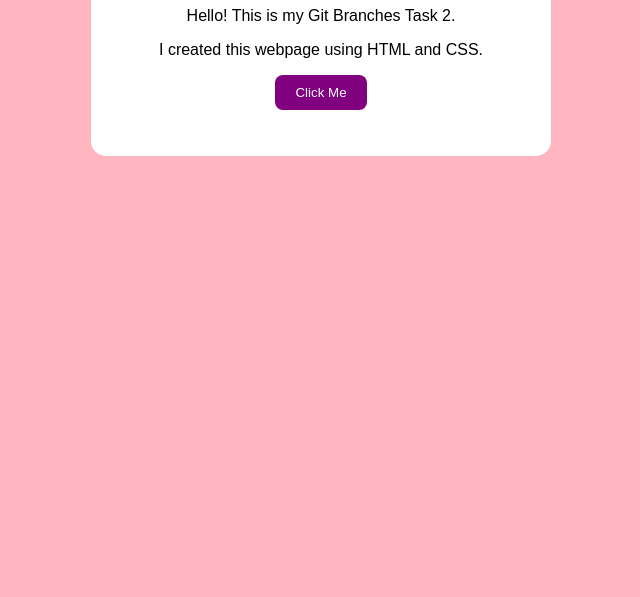
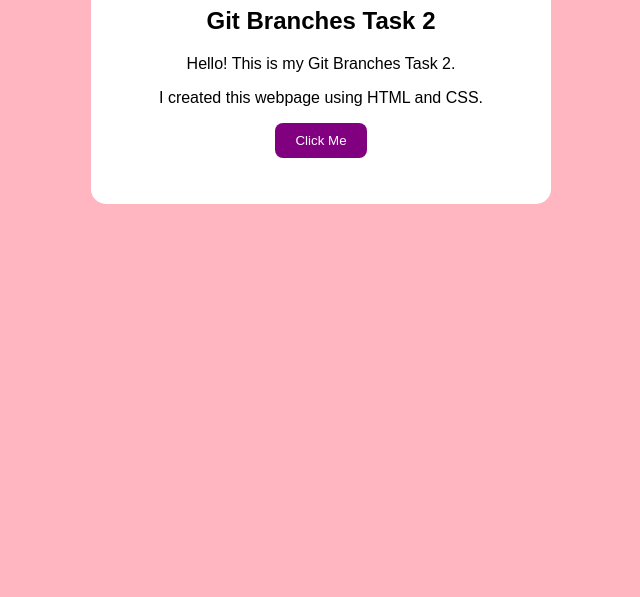
Before and after one commit to indelaomniharika8-netizen/class-task-2-index.html, a plain HTML site: page index.html in a window 1280 px wide. Shown: the part 203-800 px from the top of the page, without its empty margins (319-959 px from the left). Drawn offline with Linux system fonts and the light colour scheme.

Commit message:
Update index.html

```diff
--- a/index.html
+++ b/index.html
@@ -42,7 +42,7 @@
 
     <div class="box">
         <h1>Welcome to My Website</h1>
-
+         <h2>Git Branches Task 2</h2>
         <p>Hello! This is my Git Branches Task 2.</p>
 
         <p>I created this webpage using HTML and CSS.</p>
```
